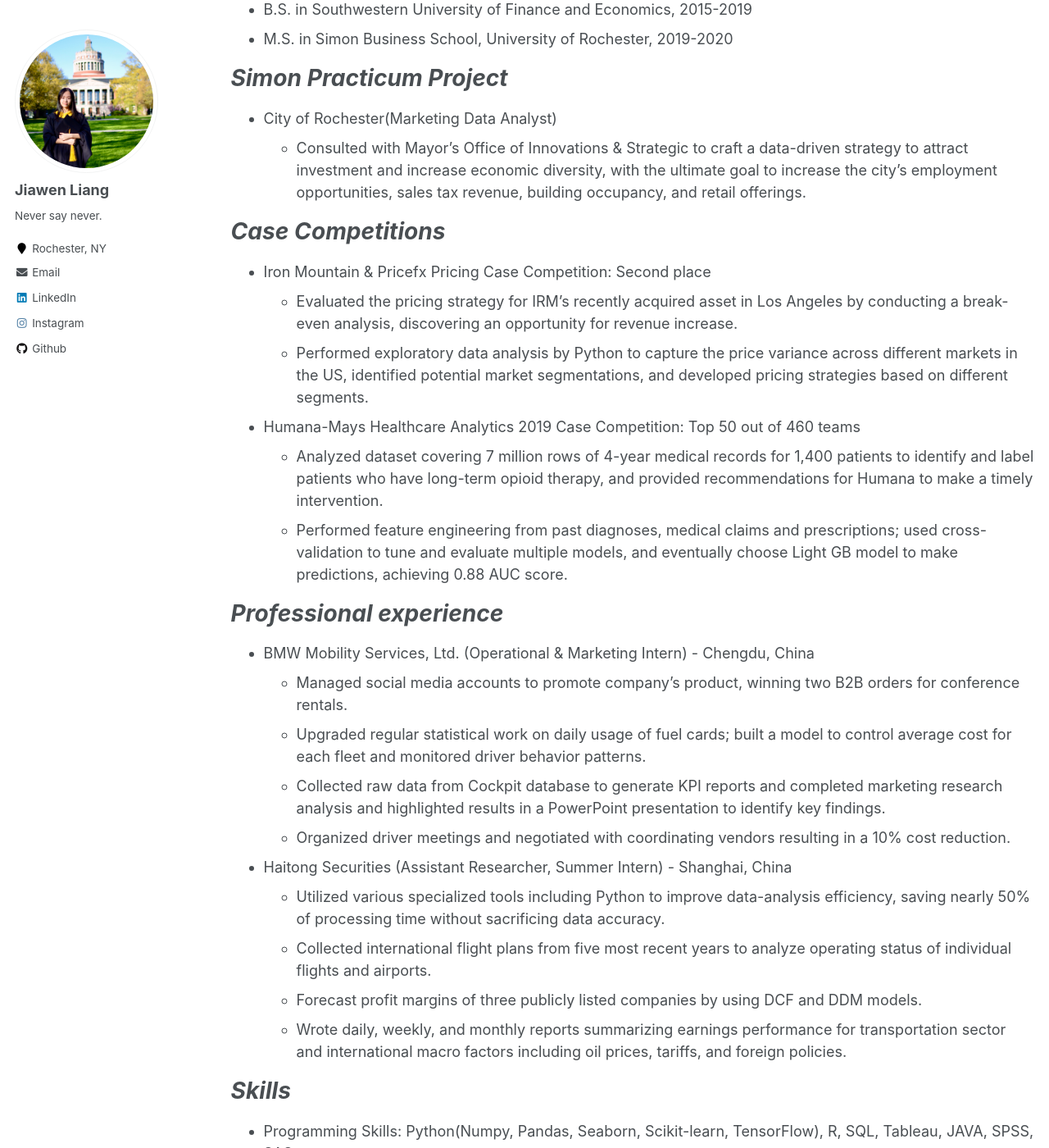
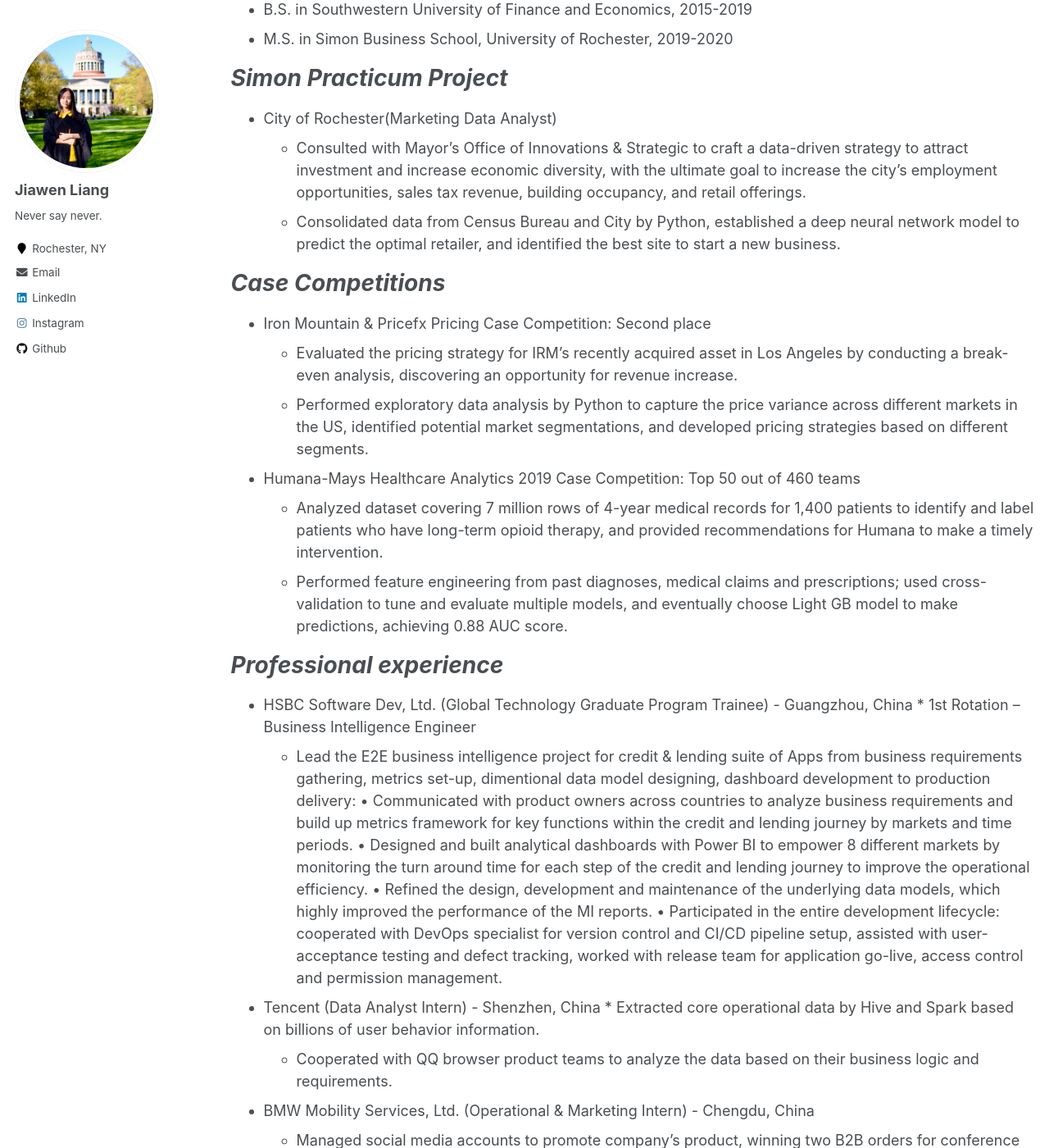
Before and after one commit to DavinaLiang/davinaliang.github.io, a Jekyll site: the page built from _pages/cv.md, in a window 1280 px wide and 1400 px high, scrolled down 214 px. Shown: the whole window at 82% size. Built offline with Jekyll 4.4.1, drawn with Linux system fonts in a browser that asks for light colours.

Commit message:
Update cv.md

```diff
--- a/_pages/cv.md
+++ b/_pages/cv.md
@@ -18,6 +18,7 @@
 ======
 * City of Rochester(Marketing Data Analyst)
   * Consulted with Mayor's Office of Innovations & Strategic to craft a data-driven strategy to attract investment and increase economic diversity, with the ultimate goal to increase the city’s employment opportunities, sales tax revenue, building occupancy, and retail offerings.
+  * Consolidated data from Census Bureau and City by Python, established a deep neural network model to predict the optimal retailer, and identified the best site to start a new business.
 
 *Case Competitions*
 ======
@@ -31,6 +32,16 @@
 
 *Professional experience*
 ======
+* HSBC Software Dev, Ltd. (Global Technology Graduate Program Trainee) - Guangzhou, China                                                                     * 1st Rotation – Business Intelligence Engineer
+    * Lead the E2E business intelligence project for credit & lending suite of Apps from business requirements gathering, metrics set-up, dimentional data model designing, dashboard development to production delivery:
+      •	Communicated with product owners across countries to analyze business requirements and build up metrics framework for key functions within the credit and lending journey by markets and time periods.
+      •	Designed and built analytical dashboards with Power BI to empower 8 different markets by monitoring the turn around time for each step of the credit and lending journey to improve the operational efficiency.
+      •	Refined the design, development and maintenance of the underlying data models, which highly improved the performance of the MI reports.
+      •	Participated in the entire development lifecycle: cooperated with DevOps specialist for version control and CI/CD pipeline setup, assisted with user-acceptance testing and defect tracking, worked with release team for application go-live, access control and permission management.
+
+* Tencent (Data Analyst Intern) - Shenzhen, China                                                                                                             * Extracted core operational data by Hive and Spark based on billions of user behavior information.
+  * Cooperated with QQ browser product teams to analyze the data based on their business logic and requirements.
+
 * BMW Mobility Services, Ltd. (Operational & Marketing Intern) - Chengdu, China
   * Managed social media accounts to promote company’s product, winning two B2B orders for conference rentals.
   * Upgraded regular statistical work on daily usage of fuel cards; built a model to control average cost for each fleet and monitored driver behavior patterns.
```
